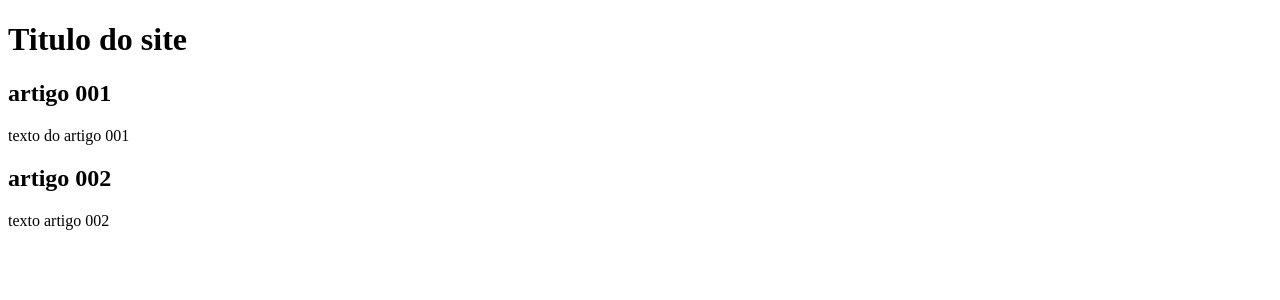
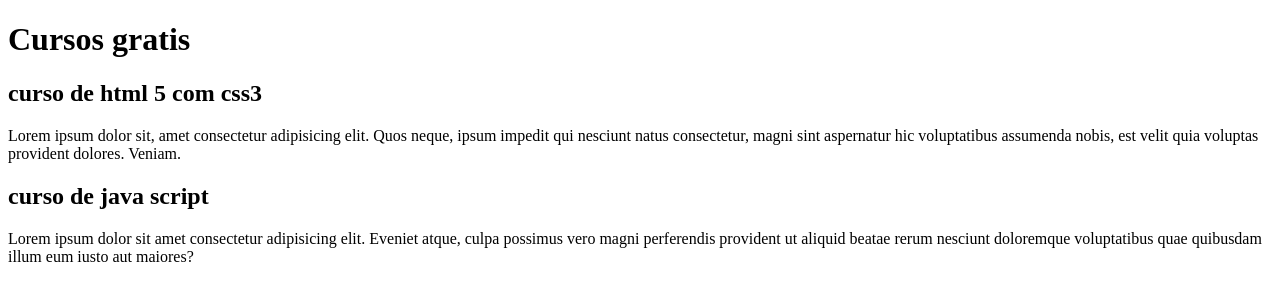
Before and after one commit to carlostavaresjw/projeto---site, a plain HTML site: page index.html in a window 1280 px wide. Drawn offline with Linux system fonts and the light colour scheme.

Commit message:
comecei a escrever o conteudo

```diff
--- a/index.html
+++ b/index.html
@@ -9,15 +9,15 @@
 <body>
     <main>
         <header>
-            <h1>Titulo do site </h1>
+            <h1>Cursos gratis</h1>
         </header>
         <article>
-            <h2> artigo 001</h2>
-            <p>texto do artigo 001</p>
+            <h2> curso de html 5 com css3</h2>
+            <p>Lorem ipsum dolor sit, amet consectetur adipisicing elit. Quos neque, ipsum impedit qui nesciunt natus consectetur, magni sint aspernatur hic voluptatibus assumenda nobis, est velit quia voluptas provident dolores. Veniam.</p>
         </article>
         <article>
-            <h2>artigo 002</h2>
-            <p>texto artigo 002
+            <h2>curso de java script</h2>
+            <p>Lorem ipsum dolor sit amet consectetur adipisicing elit. Eveniet atque, culpa possimus vero magni perferendis provident ut aliquid beatae rerum nesciunt doloremque voluptatibus quae quibusdam illum eum iusto aut maiores?
 
             </p>
         </article>
```
